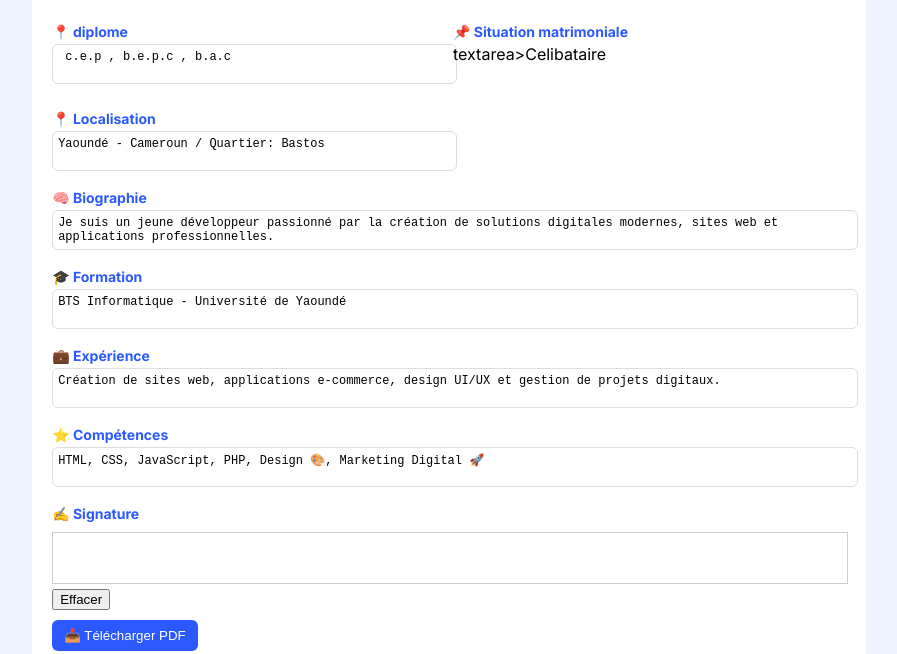
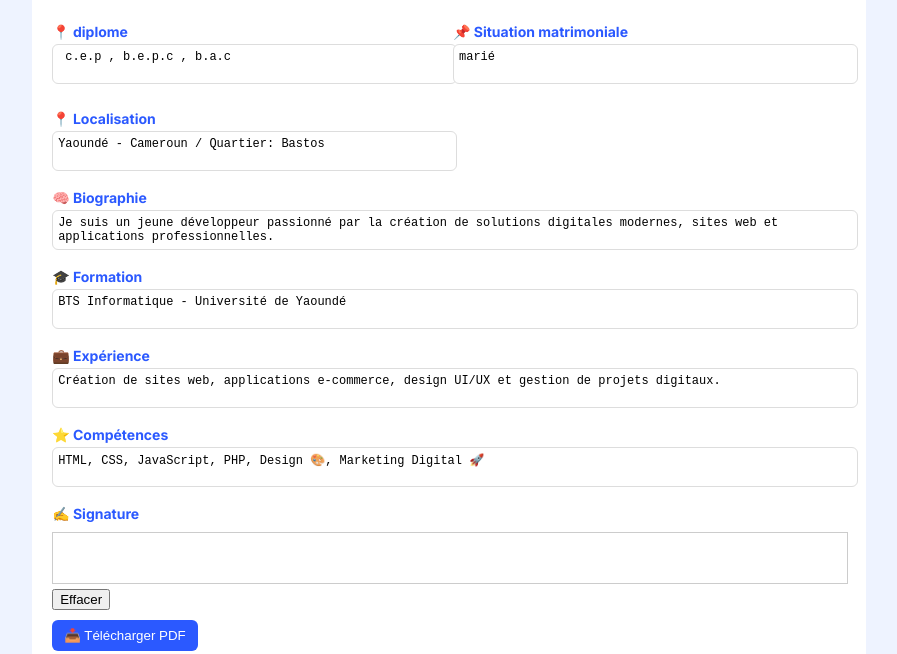
Before and after one commit to Lfg237/cv, a plain HTML site: page index.html in a window 1280 px wide. Shown: the part 150-804 px from the top of the page, without its empty margins (191-1088 px from the left). Drawn offline with nearby package versions, Linux system fonts and the light colour scheme.

Commit message:
Update index.html

```diff
--- a/index.html
+++ b/index.html
@@ -162,7 +162,7 @@ display:none;
 </div>
 <div>
 <h3>📌 Situation matrimoniale</h3>
-textarea>Celibataire</textarea>
+<textarea>marié</textarea>
 </div>
 
 <div>
```
